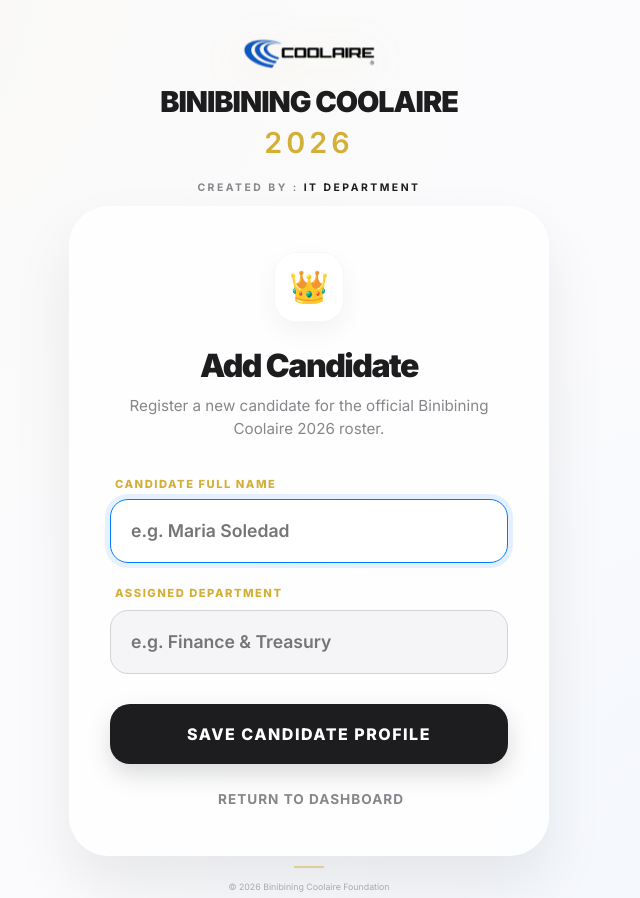
After one commit to cciitmanager01/CCI-BC, a Flask app: template templates/add_candidate.html in a window 1280 px wide. The commit adds this page. Shown: the whole page, without its empty margins (331-971 px from the left). Run offline with Flask 3, Linux system fonts and the light colour scheme; the template is opened without the code that fills it, so the values that code supplies are empty; some libraries are stand-ins or nearby versions.

Commit message:
Add files via upload

```diff
--- /dev/null
+++ b/templates/add_candidate.html
@@ -0,0 +1,191 @@
+{% extends 'layout.html' %}
+{% block content %}
+
+<style>
+    /* 🚀 PREMIUM ANIMATION & UI LOCK */
+    html, body {
+        overflow: hidden !important;
+        height: 100% !important;
+    }
+
+    .management-card {
+        background: rgba(255, 255, 255, 0.8);
+        backdrop-filter: blur(25px) saturate(180%);
+        -webkit-backdrop-filter: blur(25px) saturate(180%);
+        border: 1px solid rgba(255, 255, 255, 0.8);
+        border-radius: 40px;
+        padding: clamp(30px, 5vh, 60px) 40px;
+        box-shadow: 0 30px 60px rgba(0,0,0,0.08);
+        max-width: 480px;
+        width: 100%;
+        text-align: center;
+        animation: cardEntrance 0.8s cubic-bezier(0.16, 1, 0.3, 1);
+    }
+
+    @keyframes cardEntrance {
+        from { opacity: 0; transform: scale(0.95) translateY(30px); }
+        to { opacity: 1; transform: scale(1) translateY(0); }
+    }
+
+    .icon-box {
+        width: 70px;
+        height: 70px;
+        background: white;
+        border-radius: 22px;
+        display: flex;
+        align-items: center;
+        justify-content: center;
+        margin: 0 auto 25px;
+        font-size: 2rem;
+        box-shadow: 0 10px 25px rgba(0,0,0,0.05);
+        border: 1px solid rgba(0,0,0,0.03);
+    }
+
+    .title-large {
+        font-weight: 900;
+        font-size: 2rem;
+        letter-spacing: -1.5px;
+        color: #1d1d1f;
+        margin-bottom: 10px;
+    }
+
+    .subtitle-text {
+        color: #86868b;
+        font-weight: 500;
+        font-size: 0.95rem;
+        margin-bottom: 35px;
+    }
+
+    /* Premium Input Styling */
+    .input-wrapper {
+        text-align: left;
+        margin-bottom: 20px;
+    }
+
+    .input-label {
+        display: block;
+        font-weight: 800;
+        font-size: 0.7rem;
+        text-transform: uppercase;
+        letter-spacing: 1.5px;
+        color: var(--pageant-gold);
+        margin-bottom: 8px;
+        padding-left: 5px;
+    }
+
+    .premium-input {
+        width: 100%;
+        background: #f5f5f7;
+        border: 1.5px solid #d2d2d7;
+        border-radius: 18px;
+        padding: 18px 20px;
+        font-size: 1.1rem;
+        font-weight: 600;
+        color: #1d1d1f;
+        transition: all 0.3s ease;
+        outline: none;
+    }
+
+    .premium-input:focus {
+        background: #fff;
+        border-color: #007AFF;
+        box-shadow: 0 0 0 5px rgba(0, 122, 255, 0.1);
+        transform: translateY(-2px);
+    }
+
+    /* Action Buttons */
+    .btn-save {
+        background: #1d1d1f; /* Sleek Black */
+        color: white !important;
+        width: 100%;
+        padding: 18px;
+        border-radius: 20px;
+        font-weight: 800;
+        font-size: 1rem;
+        text-transform: uppercase;
+        letter-spacing: 1.5px;
+        border: none;
+        box-shadow: 0 10px 25px rgba(0, 0, 0, 0.15);
+        transition: all 0.3s cubic-bezier(0.2, 0.8, 0.2, 1);
+        cursor: pointer;
+        margin-top: 10px;
+    }
+
+    .btn-save:hover {
+        background: #000;
+        transform: translateY(-3px);
+        box-shadow: 0 15px 30px rgba(0, 0, 0, 0.25);
+    }
+
+    .btn-cancel {
+        display: inline-block;
+        margin-top: 25px;
+        color: #86868b;
+        text-decoration: none;
+        font-weight: 700;
+        font-size: 0.85rem;
+        text-transform: uppercase;
+        letter-spacing: 1px;
+        transition: color 0.2s ease;
+    }
+
+    .btn-cancel:hover {
+        color: #FF3B30; /* Red on hover */
+    }
+</style>
+
+<div class="management-card">
+
+    <div class="icon-box">👑</div>
+
+    <h2 class="title-large">Add Candidate</h2>
+    <p class="subtitle-text">
+        Register a new candidate for the official Binibining Coolaire 2026 roster.
+    </p>
+
+    <form method="POST" id="candidateForm">
+        <!-- Candidate Name -->
+        <div class="input-wrapper">
+            <label class="input-label">Candidate Full Name</label>
+            <input type="text"
+                   name="name"
+                   class="premium-input"
+                   placeholder="e.g. Maria Soledad"
+                   required
+                   autocomplete="off"
+                   autofocus>
+        </div>
+
+        <!-- Department -->
+        <div class="input-wrapper">
+            <label class="input-label">Assigned Department</label>
+            <input type="text"
+                   name="dept"
+                   class="premium-input"
+                   placeholder="e.g. Finance & Treasury"
+                   required
+                   autocomplete="off">
+        </div>
+
+        <button type="submit" class="btn-save" id="saveBtn">
+            Save Candidate Profile
+        </button>
+    </form>
+
+    <a href="/hr-results" class="btn-cancel">
+        <i class="fas fa-arrow-left me-1"></i> Return to Dashboard
+    </a>
+</div>
+
+<script>
+    const form = document.getElementById('candidateForm');
+    const btn = document.getElementById('saveBtn');
+
+    form.addEventListener('submit', () => {
+        btn.innerHTML = '<i class="fas fa-circle-notch fa-spin me-2"></i> Saving...';
+        btn.style.opacity = '0.8';
+        btn.style.pointerEvents = 'none';
+    });
+</script>
+
+{% endblock %}
```
Also changed, not shown: templates/add_judge.html (added, +178 -0 lines), templates/hr_results.html (+160 -110 lines), templates/score_form.html (+22 -18 lines).
